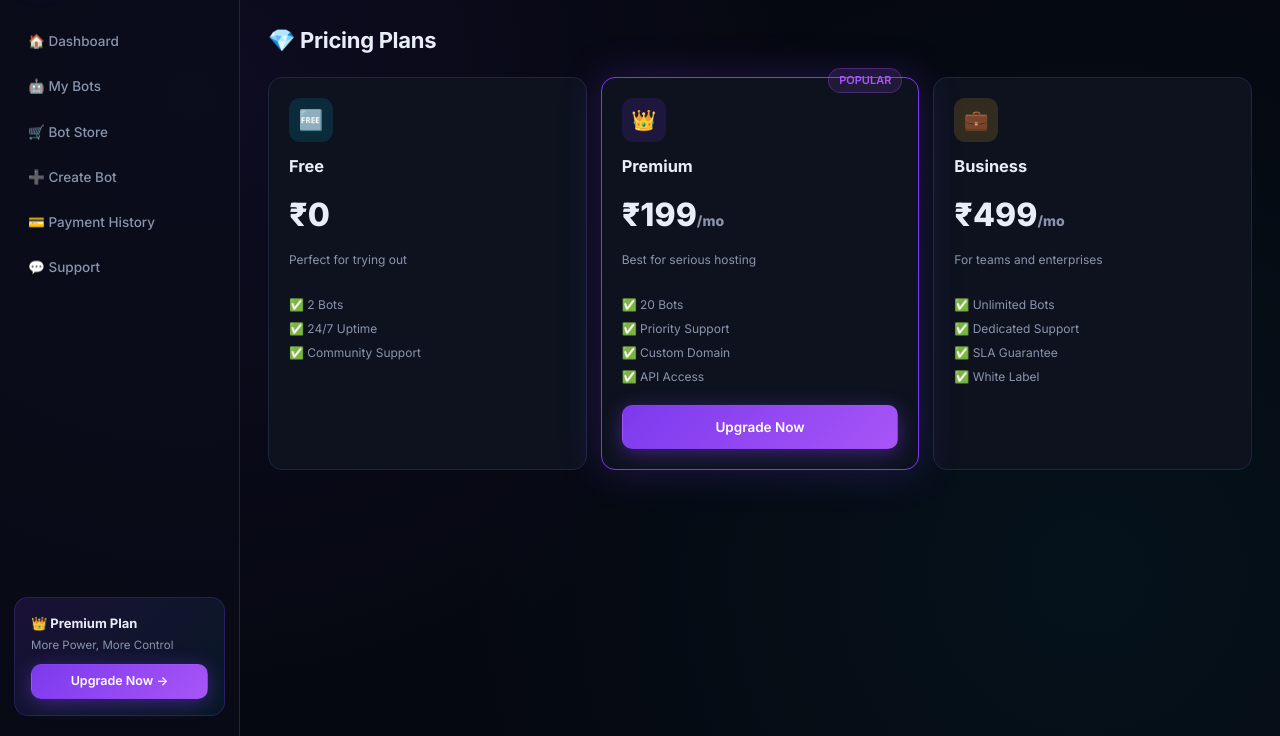
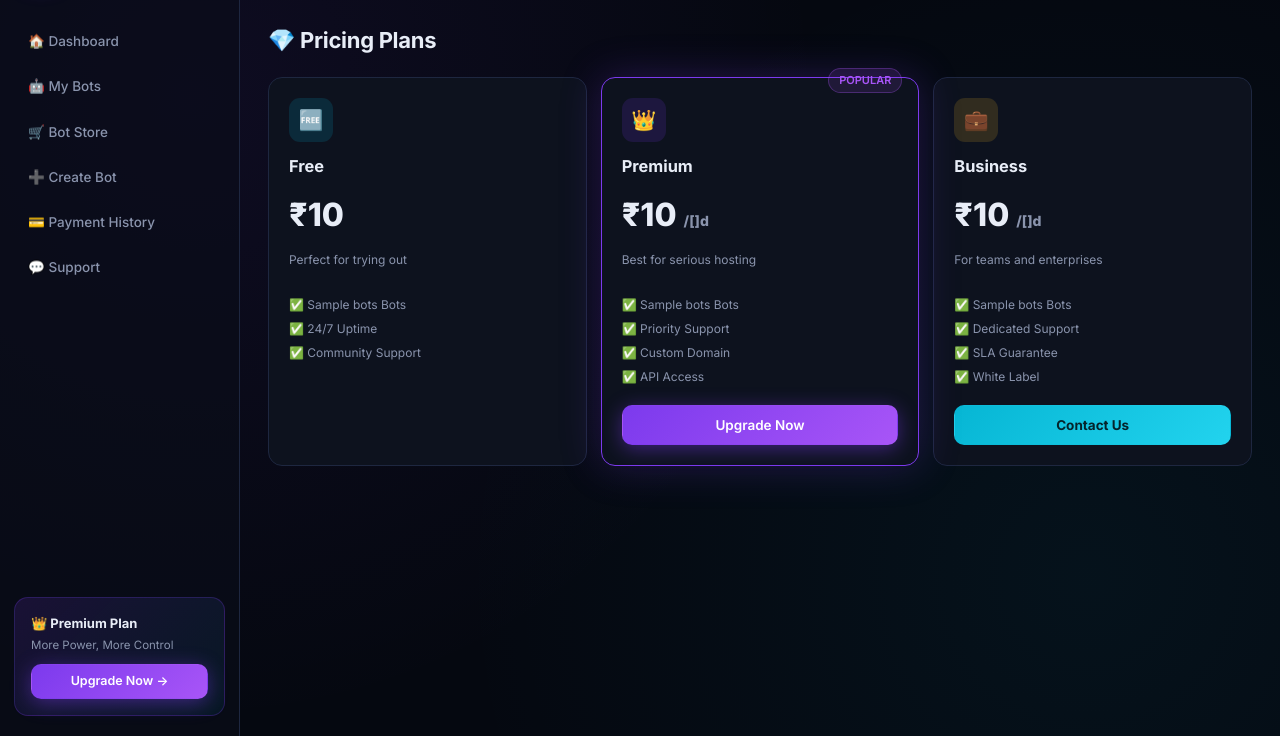
Before and after one commit to Anandsinghsarkar/Hostingwebsite, a Flask app: template templates/pricing.html in a window 1280 px wide. Shown: the part 64-800 px from the top of the page. Run offline with Flask 3, Linux system fonts and the light colour scheme; the template is opened without the code that fills it: most values are stand-ins (such as "Sample title", 1, 10 or a date in 2020); parts of the project's set-up code (start-up, migrations or seed data) failed here and were passed over; some libraries are stand-ins or nearby versions.

Commit message:
Update pricing.html

```diff
--- a/templates/pricing.html
+++ b/templates/pricing.html
@@ -5,42 +5,110 @@
 <h1 class="page-title">💎 Pricing Plans</h1>
 
 <div class="features" style="grid-template-columns: repeat(3, 1fr); max-width: 1100px;">
+
+    <!-- FREE -->
     <div class="card">
         <div class="stat-icon cyan" style="margin-bottom:12px;">🆓</div>
         <h3>Free</h3>
-        <div style="font-size: 32px; font-weight: 800; margin: 12px 0;">₹0</div>
+        <div style="font-size: 32px; font-weight: 800; margin: 12px 0;">
+            ₹{{ settings.pricing.free.price }}
+        </div>
         <p class="muted small mb-3">Perfect for trying out</p>
         <ul class="muted small" style="list-style:none;line-height:2;">
-            <li>✅ 2 Bots</li>
+            <li>✅ {{ settings.pricing.free.bots }} Bots</li>
             <li>✅ 24/7 Uptime</li>
             <li>✅ Community Support</li>
         </ul>
     </div>
+
+    <!-- PREMIUM -->
     <div class="card" style="border-color: var(--primary); box-shadow: 0 0 40px rgba(124,58,237,0.25); position: relative;">
         <span class="badge badge-premium" style="position:absolute;top:-10px;right:16px;">POPULAR</span>
         <div class="stat-icon purple" style="margin-bottom:12px;">👑</div>
         <h3>Premium</h3>
-        <div style="font-size: 32px; font-weight: 800; margin: 12px 0;">₹199<span style="font-size:14px;color:var(--text-dim)">/mo</span></div>
+        <div style="font-size: 32px; font-weight: 800; margin: 12px 0;">
+            ₹{{ settings.pricing.premium.price }}
+            <span style="font-size:14px;color:var(--text-dim)">/{{ settings.pricing.premium.days }}d</span>
+        </div>
         <p class="muted small mb-3">Best for serious hosting</p>
         <ul class="muted small" style="list-style:none;line-height:2;">
-            <li>✅ 20 Bots</li>
+            <li>✅ {{ settings.pricing.premium.bots }} Bots</li>
             <li>✅ Priority Support</li>
             <li>✅ Custom Domain</li>
             <li>✅ API Access</li>
         </ul>
-        <a href="#" class="btn btn-primary" style="width:100%;margin-top:16px;">Upgrade Now</a>
+        <button class="btn btn-primary" style="width:100%;margin-top:16px;" onclick="showPay('premium')">Upgrade Now</button>
     </div>
+
+    <!-- BUSINESS -->
     <div class="card">
         <div class="stat-icon gold" style="margin-bottom:12px;">💼</div>
         <h3>Business</h3>
-        <div style="font-size: 32px; font-weight: 800; margin: 12px 0;">₹499<span style="font-size:14px;color:var(--text-dim)">/mo</span></div>
+        <div style="font-size: 32px; font-weight: 800; margin: 12px 0;">
+            ₹{{ settings.pricing.business.price }}
+            <span style="font-size:14px;color:var(--text-dim)">/{{ settings.pricing.business.days }}d</span>
+        </div>
         <p class="muted small mb-3">For teams and enterprises</p>
         <ul class="muted small" style="list-style:none;line-height:2;">
-            <li>✅ Unlimited Bots</li>
+            <li>✅ {{ settings.pricing.business.bots }} Bots</li>
             <li>✅ Dedicated Support</li>
             <li>✅ SLA Guarantee</li>
             <li>✅ White Label</li>
         </ul>
+        <button class="btn btn-cyan" style="width:100%;margin-top:16px;" onclick="showPay('business')">Contact Us</button>
     </div>
 </div>
+
+<!-- ========== PAYMENT MODAL ========== -->
+<div class="modal-backdrop" id="payModal">
+    <div class="modal" style="max-width: 500px; text-align: center;">
+        <div class="row-between mb-2">
+            <h3>💳 Complete Payment</h3>
+            <button class="icon-btn" onclick="closePay()">✕</button>
+        </div>
+
+        <div id="payAmount" style="font-size: 28px; font-weight: 800; color: var(--primary-hi); margin-bottom: 12px;"></div>
+
+        {% if settings.qr_code_url %}
+            <img src="{{ settings.qr_code_url }}" style="max-width: 260px; width: 100%; border-radius: 12px; border: 2px solid var(--primary); margin-bottom: 16px;">
+        {% else %}
+            <p class="muted">QR code set nahi hua. Admin se contact karo.</p>
+        {% endif %}
+
+        {% if settings.upi_id %}
+        <div style="background: var(--bg-3); padding: 12px; border-radius: 10px; margin-bottom: 12px;">
+            <div class="muted small">UPI ID</div>
+            <div style="font-family: monospace; font-size: 15px; font-weight: 600;">
+                {{ settings.upi_id }}
+            </div>
+            <button class="btn btn-ghost btn-sm" style="margin-top:6px;" onclick="copyUpi('{{ settings.upi_id }}')">📋 Copy</button>
+        </div>
+        {% endif %}
+
+        <p class="muted small">{{ settings.payment_note }}</p>
+
+        {% if settings.support_contact %}
+        <a href="https://t.me/{{ settings.support_contact.replace('@','') }}" target="_blank" class="btn btn-cyan" style="width: 100%;">
+            📩 Send Screenshot to Admin
+        </a>
+        {% endif %}
+    </div>
+</div>
+
+<script>
+function showPay(plan) {
+    const prices = {
+        premium: '₹{{ settings.pricing.premium.price }} / {{ settings.pricing.premium.days }} days',
+        business: '₹{{ settings.pricing.business.price }} / {{ settings.pricing.business.days }} days'
+    };
+    document.getElementById('payAmount').textContent = prices[plan] || 'Contact Admin';
+    document.getElementById('payModal').classList.add('show');
+}
+function closePay() {
+    document.getElementById('payModal').classList.remove('show');
+}
+function copyUpi(upi) {
+    navigator.clipboard.writeText(upi).then(() => alert('UPI copied: ' + upi));
+}
+</script>
 {% endblock %}
```
